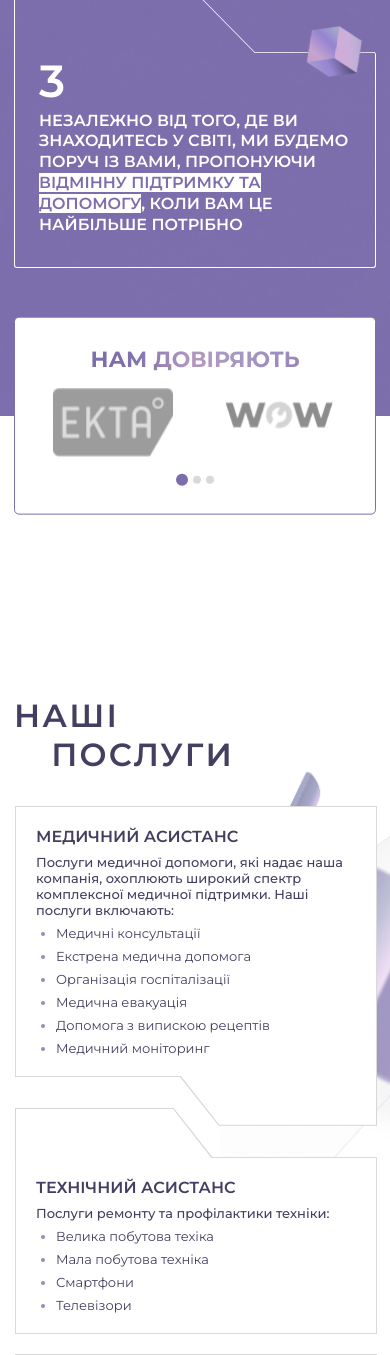
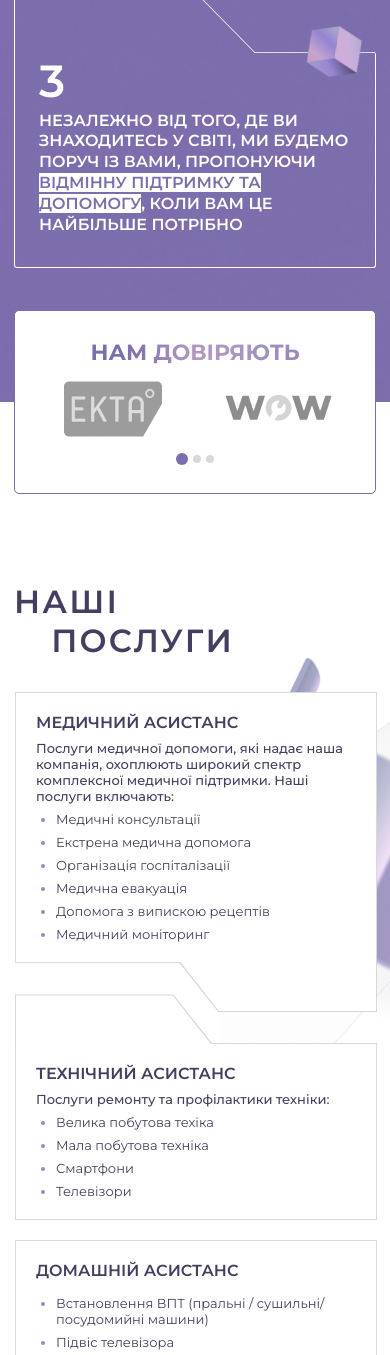
Before and after one commit to TMKirill/TMKirill.github.io, a PHP site: page / in a window 390 px wide. Shown: the part 2189-3544 px from the top of the page. Run offline with PHP 8.4, Linux system fonts and the light colour scheme; some libraries are stand-ins or nearby versions.

Commit message:
Add files via upload

```diff
--- a/AIO/assets/css/style.css
+++ b/AIO/assets/css/style.css
@@ -829,7 +829,6 @@ h3 span {
   }
   .promise__elem img {
     display: inline;
-    width: 120px;
     vertical-align: middle;
   }
   .promise__elem + .promise__elem {
@@ -934,8 +933,9 @@ h3 span {
 @media (max-width: 900px) {
   .services {
     background-size: 200%;
-    background-position: 220px -250px;
-    padding-bottom: 160px;
+    background-position: 220px -350px;
+    padding-bottom: 120px;
+    padding-top: 180px;
   }
   .services h3 {
     width: 220px;
@@ -1629,7 +1629,7 @@ h3 span {
   position: absolute;
   width: 50px;
   left: 61%;
-  top: 65%;
+  top: 71%;
   z-index: 10;
 }
 .contacts #contacts__background3 {
--- a/AIO/assets/js/main.js
+++ b/AIO/assets/js/main.js
@@ -15,7 +15,19 @@ let forms = document.forms;
 let review_form = forms[0];
 let form = forms[1];
 let form_submit_button = document.querySelector('.form__submit');
+let promises = document.querySelectorAll('.promise__elem img');
 let numbers = Array.from(document.getElementsByClassName('numbers__number'));
+
+promises.forEach(function(promise){
+    promise.addEventListener("mouseover", function(event){
+        event.target.src = event.target.src.replace('.png', '1.png')
+    })
+});
+promises.forEach(function(promise){
+    promise.addEventListener("mouseleave", function(event){
+        event.target.src = event.target.src.replace('1.png', '.png')
+    })
+});
 
 let animations = function(){
     numbers.forEach(function(number){
```
Also changed, not shown: AIO/assets/imgs/promise/11.png (added), AIO/assets/imgs/promise/21.png (added), AIO/assets/imgs/promise/31.png (added), AIO/assets/imgs/promise/41.png (added), AIO/assets/imgs/promise/51.png (added).
